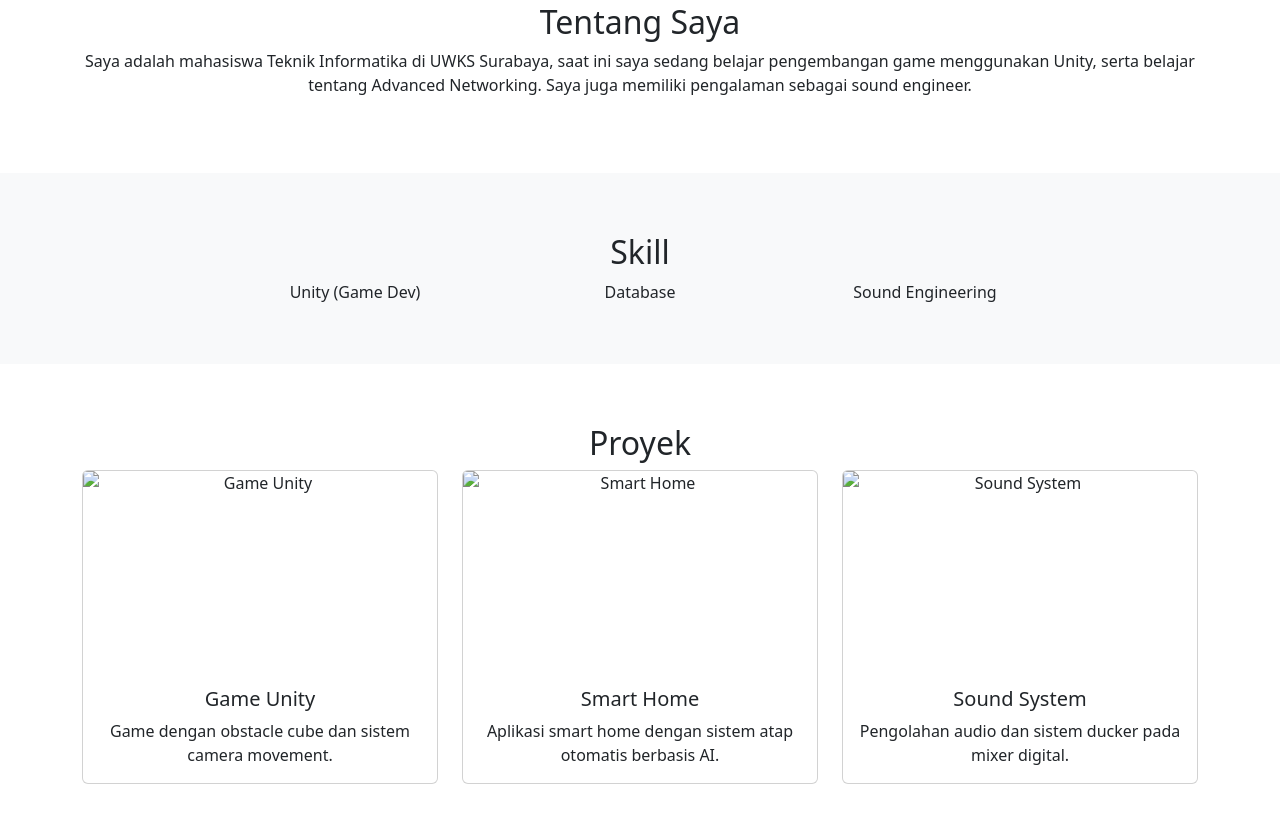
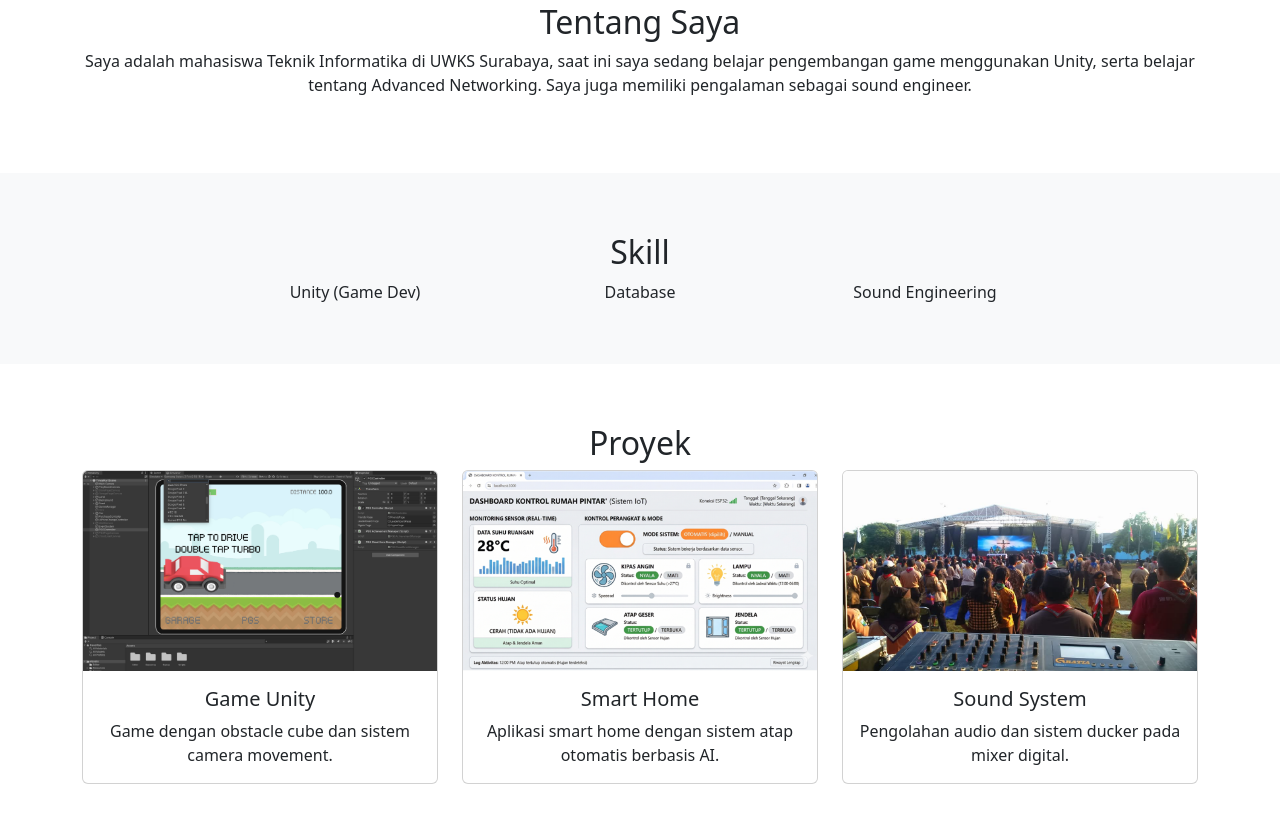
Before and after one commit to gunawansalelo-crypto/Gunn, a plain HTML site: page index.html in a window 1280 px wide. Shown: the part 857-1680 px from the top of the page. Drawn offline with nearby package versions, Linux system fonts and the light colour scheme.

Commit message:
Update index.html

```diff
--- a/index.html
+++ b/index.html
@@ -66,7 +66,7 @@
             </div>
 
             <div class="col-md-6 text-center mt-4 mt-md-0">
-                <img src="poto1.jpeg" alt="Foto Gunawan">
+                <img src="CV/koe/poto1.jpeg" alt="Foto Gunawan">
             </div>
 
         </div>
@@ -105,7 +105,7 @@
             <!-- Project 1 -->
             <div class="col-md-4">
                 <div class="card">
-                    <img src="potoUnity.png" class="card-img-top" alt="Game Unity">
+                    <img src="CV-koe/potoUnity.png" class="card-img-top" alt="Game Unity">
                     <div class="card-body">
                         <h5 class="card-title">Game Unity</h5>
                         <p class="card-text">
@@ -118,7 +118,7 @@
             <!-- Project 2 -->
             <div class="col-md-4">
                 <div class="card">
-                    <img src="SmartHome.png" class="card-img-top" alt="Smart Home">
+                    <img src="CV-koe/SmartHome.png" class="card-img-top" alt="Smart Home">
                     <div class="card-body">
                         <h5 class="card-title">Smart Home</h5>
                         <p class="card-text">
@@ -131,7 +131,7 @@
             <!-- Project 3 -->
             <div class="col-md-4">
                 <div class="card">
-                    <img src="Soundengeneer.jpeg" class="card-img-top" alt="Sound System">
+                    <img src="CV-koe/Soundengeneer.jpeg" class="card-img-top" alt="Sound System">
                     <div class="card-body">
                         <h5 class="card-title">Sound System</h5>
                         <p class="card-text">
```
